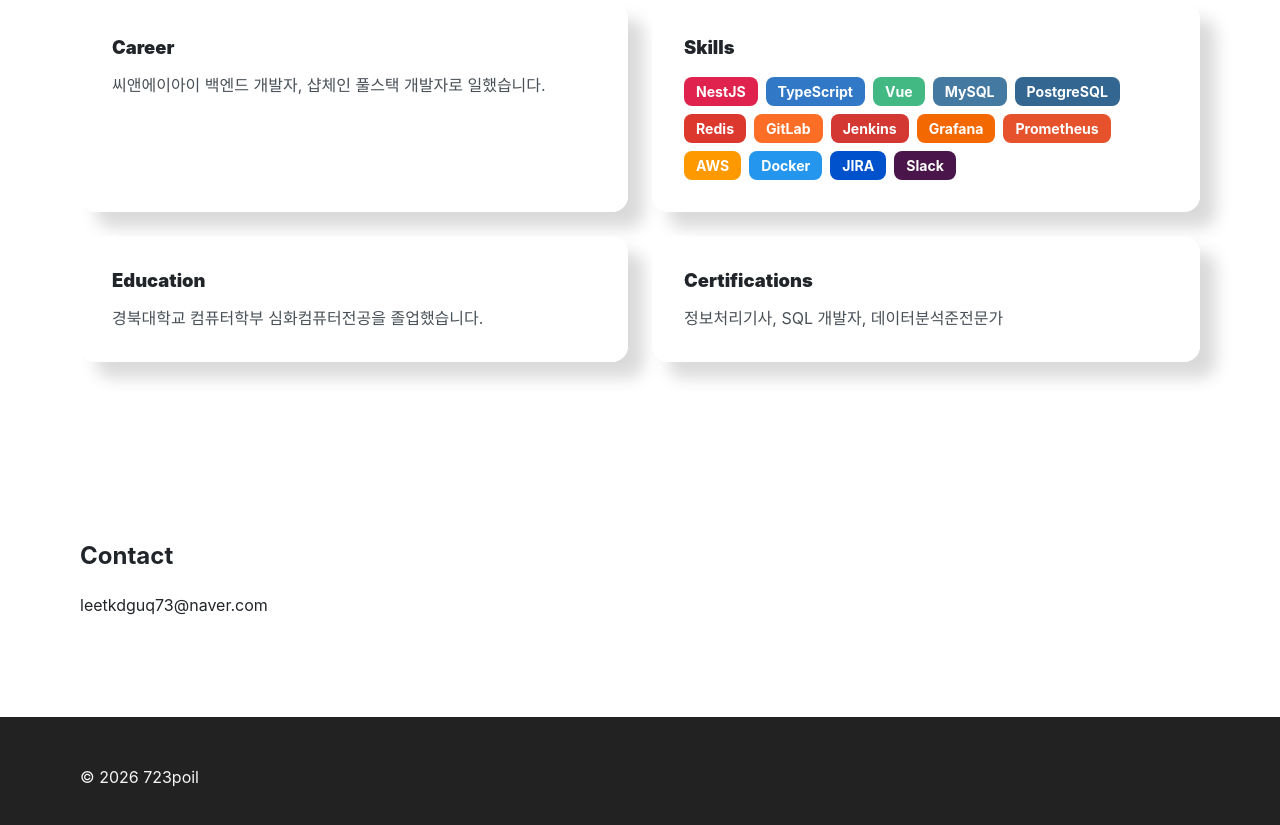
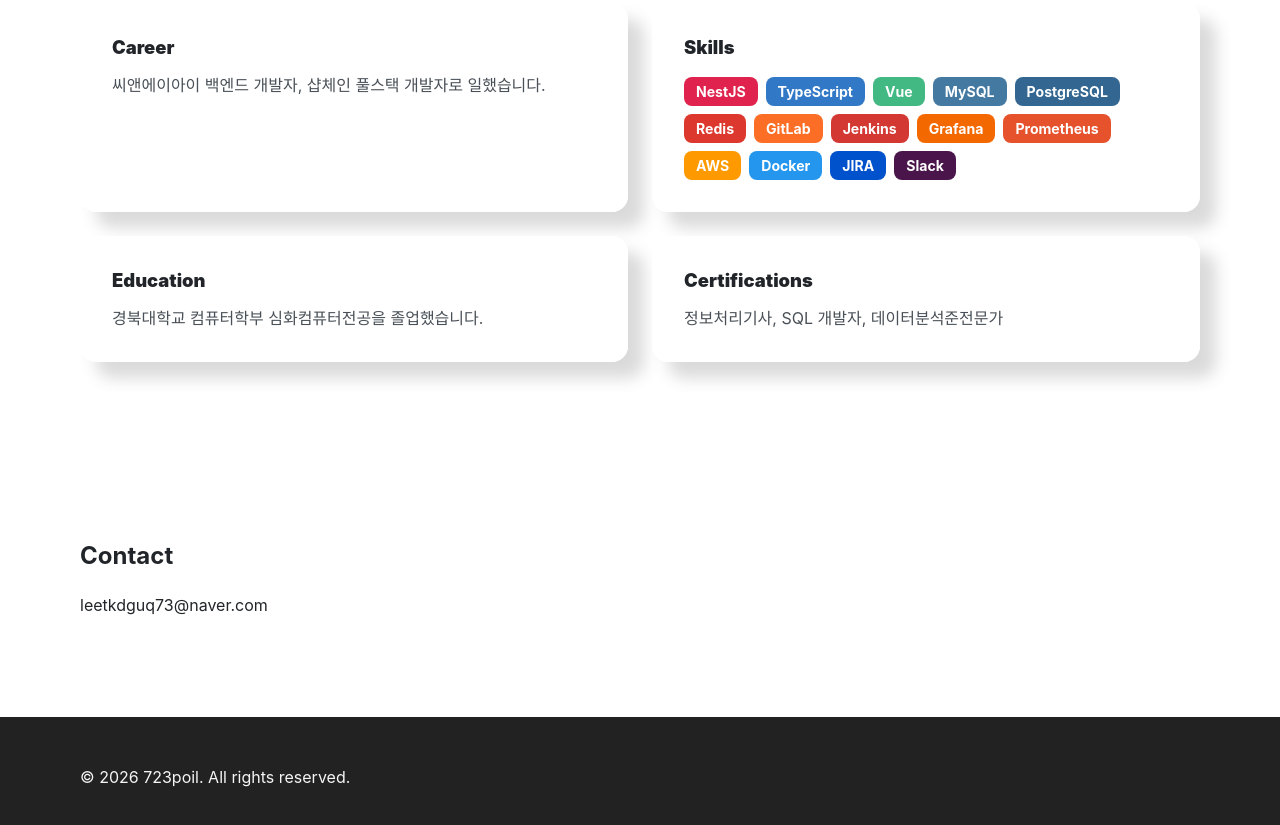
Before and after one commit to 723poil/723poil.github.io, a website with bundled scripts: page about/index.html in a window 1280 px wide. Shown: the part 777-1602 px from the top of the page. Built offline with nearby package versions, Linux system fonts and the light colour scheme.

Commit message:
Add copyright notice to footer

```diff
--- a/about/index.html
+++ b/about/index.html
@@ -24,7 +24,7 @@
       </section>
     </main>
     <footer class="site-footer">
-      <div class="site-shell">© <span id="year"></span> <span id="footer-brand"></span></div>
+      <div class="site-shell">© <span id="year"></span> <span id="footer-brand"></span>. All rights reserved.</div>
     </footer>
     <script type="module" src="/assets/about-page.js"></script>
   </body>
```
Also changed, not shown: index.html (+1 -1 lines), projects/index.html (+1 -1 lines), projects/payment-reliability/index.html (+1 -1 lines), projects/pg-reconciliation/index.html (+1 -1 lines), projects/recycling-guide-app/index.html (+1 -1 lines), projects/settlement-platform/index.html (+1 -1 lines), records/index.html (+1 -1 lines).
